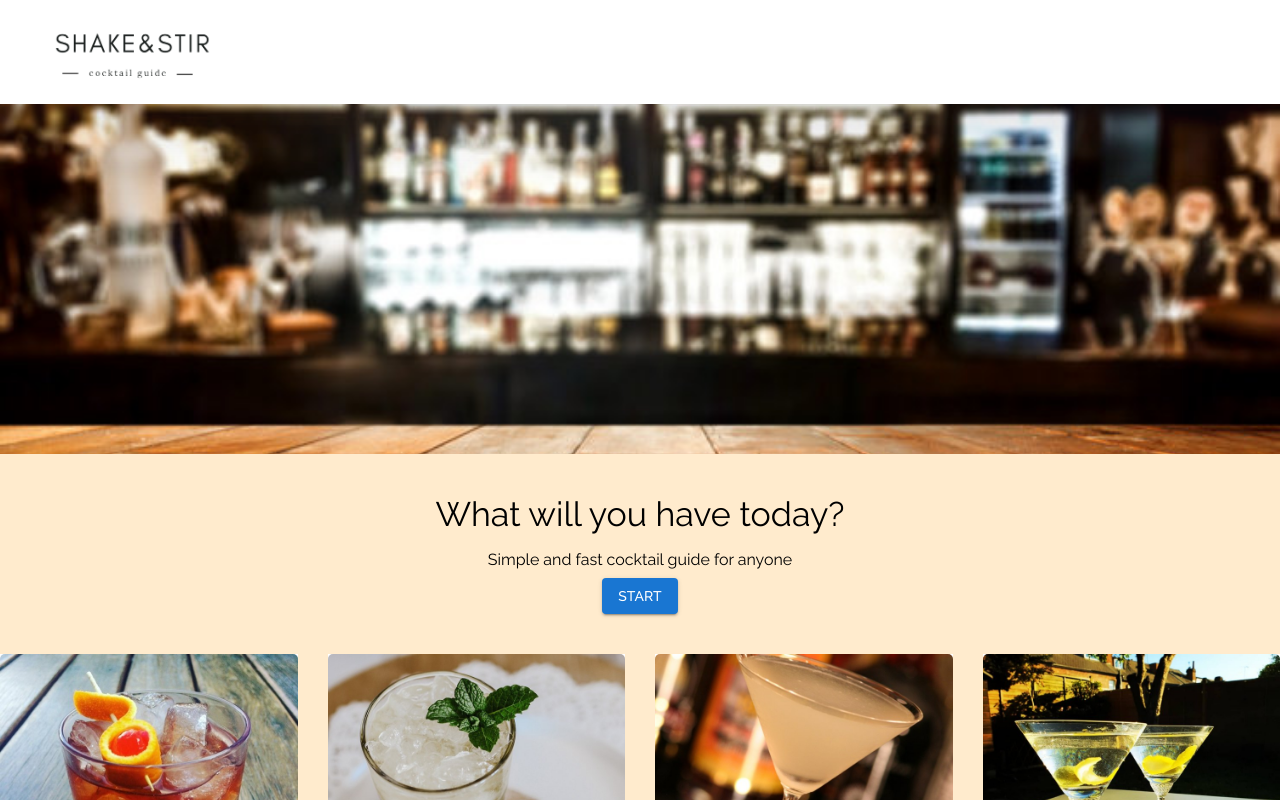
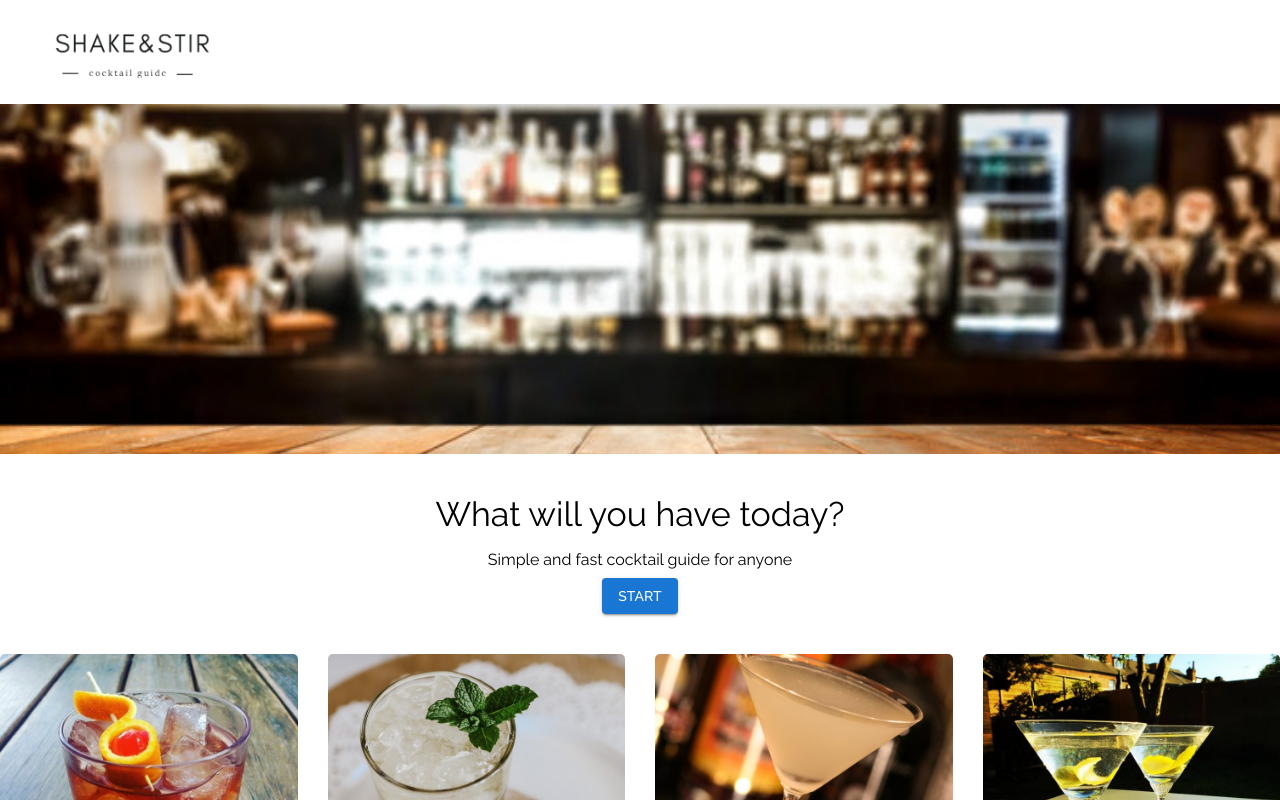
Before and after one commit to AroParada/sipSearch, a React (Create React App) app: page /#/ in a window 1280 px wide. Shown: the top 800 px of the page. Built offline with nearby package versions, Linux system fonts and the light colour scheme.

Commit message:
added more styling

```diff
--- a/src/App.css
+++ b/src/App.css
@@ -38,7 +38,7 @@
 }
 
 html {
-  background-color: blanchedalmond;
+  background-color: white;
 }
 
 .swal-button {
--- a/src/components/NavBar.js
+++ b/src/components/NavBar.js
@@ -185,6 +185,7 @@ export default function NavBar({ onClick }) {
             <Typography variant="h6" sx={{ my: 2 }}>
               SHAKE&STIR
             </Typography>
+            <Divider  />
             <Box onClick={handleFormClick}>
               <AddRecipeForm handleDrawerToggle={handleDrawerToggle} />
             </Box>
--- a/src/components/RecipeCard.js
+++ b/src/components/RecipeCard.js
@@ -223,12 +223,12 @@ export default function RecipeCard({ clickedDrink }) {
           aria-expanded={expanded}
           aria-label="show more"
         >
+          <Typography component="div">Method</Typography>
           <ExpandMoreIcon />
         </ExpandMore>
       </CardActions>
       <Collapse in={expanded} timeout="auto" unmountOnExit>
         <CardContent>
-          <Typography paragraph>Method:</Typography>
           <Typography variant="body2" color="text.secondary">
             {clickedDrink.strInstructions}
           </Typography>
--- a/src/pages/Search.js
+++ b/src/pages/Search.js
@@ -9,7 +9,7 @@ import ListCard from "../components/ListCard";
 import NavBar from "../components/NavBar";
 import SearchBar from "../components/SearchBar";
 import RecipeCard from "../components/RecipeCard";
-// import Slider from "./components/Slider";
+import { Box } from "@mui/material";
 
 function Search() {
   const [loadedRecipes, setLoadedRecipes] = useState([]);
@@ -183,7 +183,9 @@ function Search() {
               justifyContent="center"
               alignItems="flex-start"
             >
-              <RecipeCard clickedDrink={clickedDrink} />
+              <Box paddingBottom={5}>
+                <RecipeCard clickedDrink={clickedDrink} />
+              </Box>
             </Grid>
           </Grid>
         </Grid>
```
